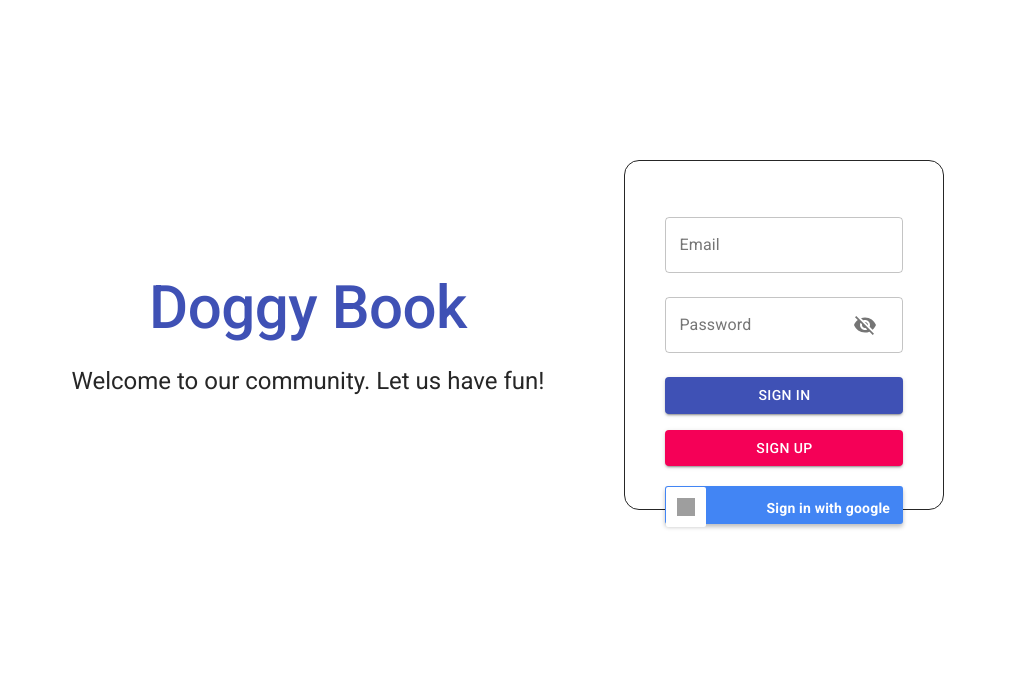
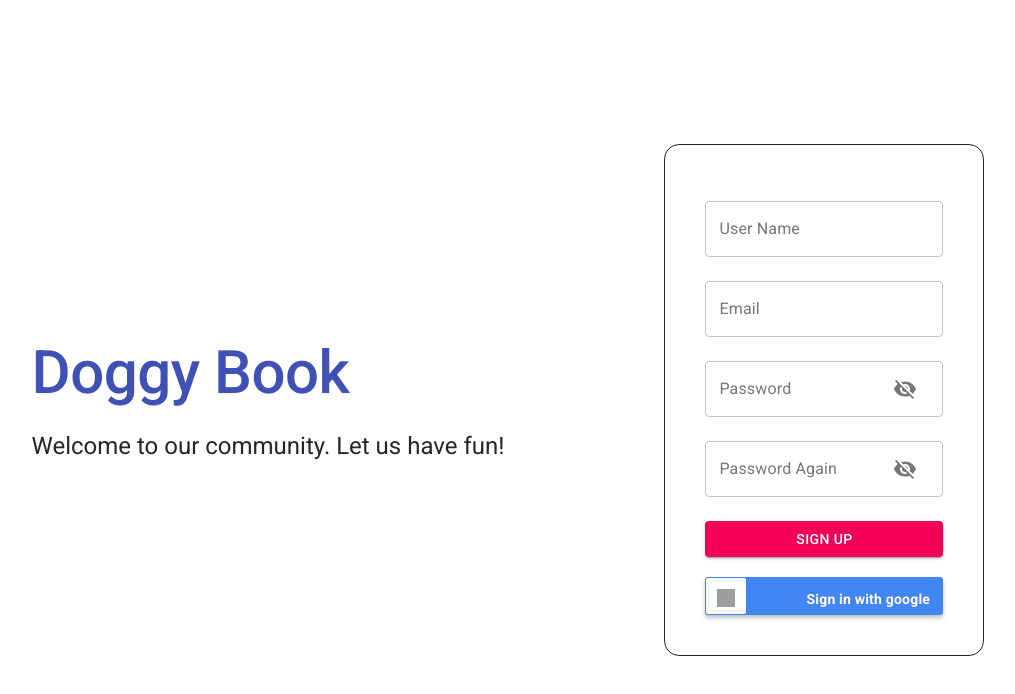
Before and after one commit to AllenLiu7/new-social-media-client, a React app: page /login in a window 1280 px wide. Shown: the top 694 px of the page, without its empty margins (132-1147 px from the left). Built offline with nearby package versions, Linux system fonts and the light colour scheme; grey boxes are pictures that could not be loaded.

Commit message:
initialize react router dom

```diff
--- a/package.json
+++ b/package.json
@@ -14,11 +14,13 @@
     "@material-ui/core": "^4.12.1",
     "@material-ui/icons": "^4.11.2",
     "@types/material-ui": "^0.21.9",
+    "@types/react-router-dom": "^5.1.8",
     "@types/styled-components": "^5.1.11",
     "axios": "^0.21.1",
     "react": "^17.0.2",
     "react-dom": "^17.0.2",
     "react-hot-loader": "^4.13.0",
+    "react-router-dom": "^5.2.0",
     "styled-components": "^5.3.0",
     "typescript": "^4.3.5"
   },
--- a/src/app.tsx
+++ b/src/app.tsx
@@ -1,16 +1,18 @@
 import { hot } from 'react-hot-loader/root';
 import GlobalStyle from './theme/globalStyles';
-import Home from './page/home';
-import Profile from './page/profile';
-import Login from './page/login';
+import { Switch } from 'react-router-dom';
+import routes from './route';
+import RouteWithSubRoutes from './utils/routeWithSubRoutes';
 
 function App() {
   return (
     <>
       <GlobalStyle />
-      {/* <Home /> */}
-      {/* <Profile /> */}
-      <Login />
+      <Switch>
+        {routes.map((route, i) => (
+          <RouteWithSubRoutes key={i} {...route} />
+        ))}
+      </Switch>
     </>
   );
 }
--- a/src/components/common/googleButton.tsx
+++ b/src/components/common/googleButton.tsx
@@ -37,7 +37,7 @@ const IconWrapper = styled.div`
   margin-top: 1px;
   margin-left: 1px;
   width: 40px;
-  height: 40px;
+  height: 36px;
   border-radius: 2px;
   background-color: white;
 `;
--- a/src/components/login/login.tsx
+++ b/src/components/login/login.tsx
@@ -23,7 +23,13 @@ export default function Login() {
 
   const useStyles = makeStyles({
     root: {
-      height: 350,
+      display: 'flex',
+      justifyContent: 'center',
+      alignItems: 'center',
+      height: '100vh',
+    },
+    form: {
+      height: 'auto',
       width: 320,
       display: 'flex',
       flexDirection: 'column',
@@ -38,12 +44,12 @@ export default function Login() {
   const classes = useStyles();
 
   return (
-    <Box display='flex' justifyContent='center' alignItems='center' mt={20}>
+    <Box className={classes.root}>
       <Box>
         <Typography
           className={classes.title}
           variant='h2'
-          align='center'
+          align='left'
           color='primary'
           gutterBottom
         >
@@ -53,7 +59,7 @@ export default function Login() {
           Welcome to our community. Let us have fun!
         </Typography>
       </Box>
-      <Box border={1} ml={10} className={classes.root}>
+      <Box border={1} ml={20} className={classes.form}>
         <form noValidate autoComplete='off'>
           <FormControl
             variant='outlined'
--- a/src/components/login/signUp.tsx
+++ b/src/components/login/signUp.tsx
@@ -0,0 +1,151 @@
+import styled from 'styled-components';
+import GoogleButton from '../common/googleButton';
+import { useState } from 'react';
+import { Visibility, VisibilityOff } from '@material-ui/icons';
+import {
+  Button,
+  Box,
+  InputLabel,
+  OutlinedInput,
+  InputAdornment,
+  IconButton,
+  FormControl,
+  Typography,
+} from '@material-ui/core';
+import { makeStyles } from '@material-ui/core/styles';
+
+export default function Login() {
+  const [showPassword, setShowPassword] = useState(false);
+
+  const handleClickShowPassword = () => {
+    setShowPassword(!showPassword);
+  };
+
+  const useStyles = makeStyles({
+    root: {
+      display: 'flex',
+      justifyContent: 'center',
+      alignItems: 'center',
+      height: '100vh',
+    },
+    form: {
+      height: 'auto',
+      width: 320,
+      display: 'flex',
+      flexDirection: 'column',
+      alignItems: 'center',
+      padding: 40,
+      borderRadius: 15,
+    },
+    title: {
+      fontWeight: 500,
+    },
+  });
+  const classes = useStyles();
+
+  return (
+    <Box className={classes.root}>
+      <Box>
+        <Typography
+          className={classes.title}
+          variant='h2'
+          align='left'
+          color='primary'
+          gutterBottom
+        >
+          Doggy Book
+        </Typography>
+        <Typography variant='h5'>
+          Welcome to our community. Let us have fun!
+        </Typography>
+      </Box>
+      <Box border={1} ml={20} className={classes.form}>
+        <form noValidate autoComplete='off'>
+          <FormControl
+            variant='outlined'
+            fullWidth={true}
+            margin='normal'
+            size='medium'
+          >
+            <InputLabel htmlFor='component-outlined'>User Name</InputLabel>
+            <OutlinedInput id='component-outlined' required labelWidth={78} />
+          </FormControl>
+
+          <FormControl
+            variant='outlined'
+            fullWidth={true}
+            margin='normal'
+            size='medium'
+          >
+            <InputLabel htmlFor='component-outlined'>Email</InputLabel>
+            <OutlinedInput id='component-outlined' required labelWidth={40} />
+          </FormControl>
+
+          <FormControl
+            variant='outlined'
+            fullWidth={true}
+            margin='normal'
+            size='medium'
+          >
+            <InputLabel htmlFor='component-outlined'>Password</InputLabel>
+            <OutlinedInput
+              id='component-outlined'
+              type={showPassword ? 'text' : 'password'}
+              required
+              labelWidth={70}
+              endAdornment={
+                <InputAdornment position='end'>
+                  <IconButton
+                    aria-label='toggle password visibility'
+                    onClick={handleClickShowPassword}
+                    //onMouseDown={handleMouseDownPassword}
+                  >
+                    {showPassword ? <Visibility /> : <VisibilityOff />}
+                  </IconButton>
+                </InputAdornment>
+              }
+            />
+          </FormControl>
+
+          <FormControl
+            variant='outlined'
+            fullWidth={true}
+            margin='normal'
+            size='medium'
+          >
+            <InputLabel htmlFor='component-outlined'>Password Again</InputLabel>
+            <OutlinedInput
+              id='component-outlined'
+              type={showPassword ? 'text' : 'password'}
+              required
+              labelWidth={115}
+              endAdornment={
+                <InputAdornment position='end'>
+                  <IconButton
+                    aria-label='toggle password visibility'
+                    onClick={handleClickShowPassword}
+                    //onMouseDown={handleMouseDownPassword}
+                  >
+                    {showPassword ? <Visibility /> : <VisibilityOff />}
+                  </IconButton>
+                </InputAdornment>
+              }
+            />
+          </FormControl>
+
+          <Box mt={2}>
+            <Button
+              type='submit'
+              fullWidth
+              variant='contained'
+              color='secondary'
+            >
+              Sign Up
+            </Button>
+            <GoogleButton />
+          </Box>
+        </form>
+      </Box>
+    </Box>
+  );
+}
--- a/src/index.tsx
+++ b/src/index.tsx
@@ -1,4 +1,10 @@
 import ReactDOM from 'react-dom';
 import App from './app';
+import { BrowserRouter } from 'react-router-dom';
 
-ReactDOM.render(<App />, document.getElementById('root'));
+ReactDOM.render(
+  <BrowserRouter>
+    <App />
+  </BrowserRouter>,
+  document.getElementById('root')
+);
--- a/src/page/login.tsx
+++ b/src/page/login.tsx
@@ -1,14 +1,13 @@
 import styled from 'styled-components';
-import LoginSignUpForm from '../components/login/login';
+import Login from '../components/login/login';
+import SignUp from '../components/login/signUp';
 
 import React from 'react';
 
-export default function Login() {
+export default function LoginPage({ register = true }) {
   return (
     <div>
-      <FormWrap>
-        <LoginSignUpForm />
-      </FormWrap>
+      <FormWrap>{register ? <SignUp /> : <Login />}</FormWrap>
     </div>
   );
 }
--- /dev/null
+++ b/src/route/index.ts
@@ -0,0 +1,20 @@
+import Home from '../page/home';
+import Profile from '../page/profile';
+import Login from '../page/login';
+
+const routes = [
+  {
+    path: '/profile',
+    component: Profile,
+  },
+  {
+    path: '/login',
+    component: Login,
+  },
+  {
+    path: '/',
+    component: Home,
+  },
+];
+
+export default routes;
--- /dev/null
+++ b/src/utils/routeWithSubRoutes.js
@@ -0,0 +1,13 @@
+import { Route } from 'react-router-dom';
+
+export default function RouteWithSubRoutes(route) {
+  return (
+    <Route
+      path={route.path}
+      render={(props) => (
+        // pass the sub-routes down to keep nesting
+        <route.component {...props} routes={route.routes} />
+      )}
+    />
+  );
+}
--- a/webpack.config.js
+++ b/webpack.config.js
@@ -49,5 +49,6 @@ module.exports = {
     hotOnly: true,
     compress: true,
     open: true,
+    historyApiFallback: true,
   },
 };
```
Also changed, not shown: 1 other file (tests, documents, lock files or other folders).
